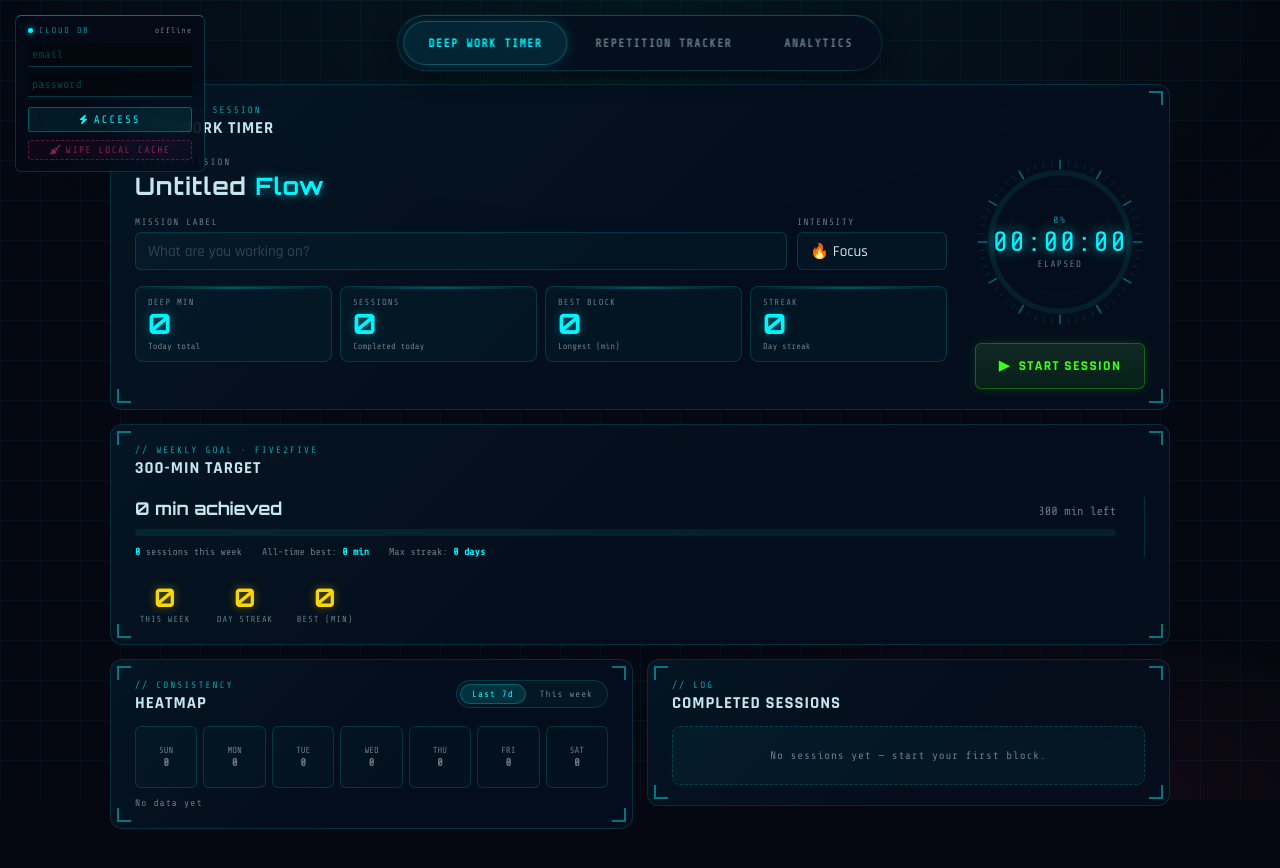
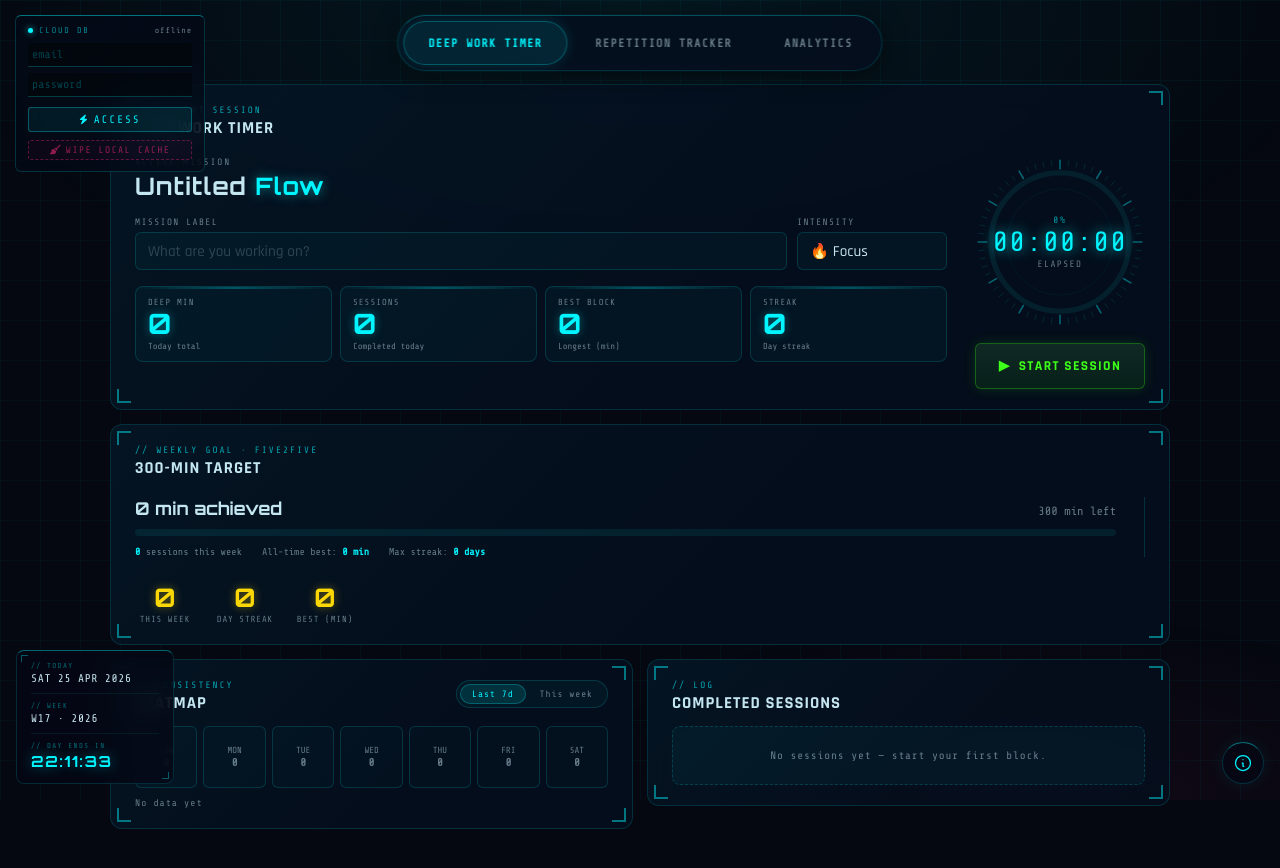
Before and after one commit to nikdimentiy/focustrack, a website built with Vite: page index.html in a window 1280 px wide. Built offline with nearby package versions, Linux system fonts and the light colour scheme.

Commit message:
Added date/time widget; keyboard shortcuts.

```diff
--- a/index.html
+++ b/index.html
@@ -35,6 +35,8 @@
     <div id="an-view"></div>
   </main>
 
+  <div id="footer-widget"></div>
+  <div id="info-btn"></div>
   <div id="toast-container"></div>
 
   <!-- Topic Modal -->
--- a/src/design/components.css
+++ b/src/design/components.css
@@ -34,6 +34,55 @@
 .caw-signout:hover { background: rgba(255,45,120,0.15); }
 .caw-purge   { width: 100%; margin-top: 5px; padding: 4px 0; background: rgba(255,45,120,0.04); border: 1px dashed rgba(255,45,120,0.35); color: rgba(255,45,120,0.55); font-family: var(--font-mono); font-size: .6rem; letter-spacing: .14em; text-transform: uppercase; cursor: pointer; border-radius: 3px; transition: background .2s, color .2s, border-color .2s; }
 .caw-purge:hover { background: rgba(255,45,120,0.12); color: var(--neon-pink); border-color: rgba(255,45,120,0.6); border-style: solid; }
+
+/* ── Info Button (bottom-right) ── */
+#info-btn { position: fixed; bottom: max(16px, calc(12px + env(safe-area-inset-bottom, 0px))); right: 16px; z-index: 9000; }
+.info-btn { width: 42px; height: 42px; border-radius: 50%; background: rgba(5,8,20,0.82); backdrop-filter: blur(14px) saturate(150%); -webkit-backdrop-filter: blur(14px) saturate(150%); border: 1px solid rgba(0,245,255,0.18); border-top: 1px solid rgba(0,245,255,0.45); color: var(--neon-cyan); display: flex; align-items: center; justify-content: center; cursor: pointer; transition: all .25s ease; box-shadow: 0 0 18px rgba(0,245,255,0.08); }
+.info-btn:hover { background: rgba(0,245,255,0.09); border-color: rgba(0,245,255,0.45); box-shadow: 0 0 28px rgba(0,245,255,0.22); transform: scale(1.1) translateY(-1px); color: #fff; }
+.info-btn svg { width: 20px; height: 20px; }
+
+/* Info modal overlay */
+#info-modal { display: none; position: fixed; inset: 0; background: rgba(5,8,16,0.78); backdrop-filter: blur(7px); z-index: 19000; align-items: center; justify-content: center; }
+#info-modal.active { display: flex; }
+.info-box { background: rgba(6,12,28,0.97); border: 1px solid rgba(0,245,255,0.18); border-top: 1px solid rgba(0,245,255,0.48); border-radius: 12px; padding: 26px 28px 24px; width: 90%; max-width: 400px; position: relative; box-shadow: 0 0 60px rgba(0,245,255,0.07), 0 24px 64px rgba(0,0,0,0.7); }
+.info-box::before { content: ''; position: absolute; inset: 0; border-radius: inherit; background: linear-gradient(135deg, rgba(0,245,255,0.03) 0%, transparent 55%); pointer-events: none; }
+
+/* Close button */
+.info-close { position: absolute; top: 12px; right: 12px; width: 28px; height: 28px; background: none; border: 1px solid transparent; border-radius: 5px; color: var(--text-dim); cursor: pointer; display: flex; align-items: center; justify-content: center; transition: all .15s; }
+.info-close:hover { color: var(--neon-pink); border-color: rgba(255,45,120,0.25); background: rgba(255,45,120,0.06); }
+.info-close svg { width: 14px; height: 14px; }
+
+/* Section labels */
+.info-head-lbl { font-family: var(--font-mono); font-size: .52rem; letter-spacing: .2em; color: rgba(0,245,255,0.45); text-transform: uppercase; margin-bottom: 14px; }
+
+/* Shortcuts list */
+.info-shortcuts { display: flex; flex-direction: column; gap: 2px; }
+.info-row { display: flex; align-items: center; gap: 14px; padding: 7px 10px; border-radius: 5px; transition: background .12s; }
+.info-row:hover { background: rgba(0,245,255,0.04); }
+.info-key { font-family: var(--font-mono); font-size: .65rem; letter-spacing: .06em; color: var(--neon-cyan); background: rgba(0,245,255,0.07); border: 1px solid rgba(0,245,255,0.22); border-bottom: 2px solid rgba(0,245,255,0.3); border-radius: 5px; padding: 3px 10px; min-width: 52px; text-align: center; white-space: nowrap; flex-shrink: 0; text-shadow: 0 0 8px rgba(0,245,255,0.4); }
+.info-desc { font-family: var(--font-hud); font-size: .82rem; color: var(--text-main); }
+.info-sub { font-family: var(--font-mono); font-size: .58rem; color: var(--text-dim); }
+
+/* Divider */
+.info-divider { height: 1px; background: rgba(0,245,255,0.08); margin: 18px 0 14px; }
+
+/* Developer section */
+.info-dev { padding: 4px 10px 2px; }
+.info-dev-name { font-family: var(--font-title); font-size: 1.05rem; font-weight: 700; letter-spacing: 3px; text-transform: uppercase; color: var(--text-main); text-shadow: 0 0 20px rgba(0,245,255,0.25); }
+.info-dev-email { display: inline-block; margin-top: 5px; font-family: var(--font-mono); font-size: .65rem; color: var(--neon-cyan); opacity: .7; text-decoration: none; letter-spacing: .06em; transition: opacity .15s; }
+.info-dev-email:hover { opacity: 1; text-shadow: 0 0 10px rgba(0,245,255,0.5); }
+
+/* ── Footer Widget ── */
+#footer-widget { position: fixed; bottom: max(16px, calc(12px + env(safe-area-inset-bottom, 0px))); left: 16px; z-index: 9000; }
+.fw { background: rgba(5,8,20,0.82); backdrop-filter: blur(14px) saturate(150%); -webkit-backdrop-filter: blur(14px) saturate(150%); border: 1px solid rgba(0,245,255,0.15); border-top: 1px solid rgba(0,245,255,0.4); border-radius: 8px; padding: 11px 14px 12px; position: relative; min-width: 158px; }
+.fw-corner { position: absolute; width: 7px; height: 7px; border-color: var(--neon-cyan); border-style: solid; opacity: .35; }
+.fw-tl { top: 4px; left: 4px; border-width: 1px 0 0 1px; }
+.fw-br { bottom: 4px; right: 4px; border-width: 0 1px 1px 0; }
+.fw-lbl { font-family: var(--font-mono); font-size: .45rem; letter-spacing: .2em; color: rgba(0,245,255,0.42); text-transform: uppercase; margin-bottom: 2px; }
+.fw-val { font-family: var(--font-mono); font-size: .7rem; color: var(--text-main); letter-spacing: .06em; }
+.fw-cd  { font-family: var(--font-title); font-size: .95rem; font-weight: 700; color: var(--neon-cyan); letter-spacing: .1em; text-shadow: 0 0 14px rgba(0,245,255,0.45); }
+.fw-sep { height: 1px; background: rgba(0,245,255,0.07); margin: 8px 0; }
+@media (max-width: 599px) { #footer-widget { display: none; } }
 
 /* ── Global Nav ── */
 nav#nav {
--- a/src/main.js
+++ b/src/main.js
@@ -6,7 +6,6 @@ import { timerStore } from './store/timerStore.js';
 import { trackerStore } from './store/trackerStore.js';
 import { loadTimerState, loadSessions, loadTopics } from './services/storage.js';
 import { restoreTimer, startTimer, stopTimer } from './timer/timerEngine.js';
-import { openModal } from './tracker/TopicModal.js';
 import { calcStatus } from './shared/utils.js';
 
 import { AuthWidget } from './auth/AuthWidget.js';
@@ -14,6 +13,7 @@ import { initAuth } from './auth/authState.js';
 import { doSync } from './services/syncEngine.js';
 import { Nav } from './shared/Nav.js';
 import { toast } from './shared/Toast.js';
+import { mountFooterWidget, mountInfoButton } from './shared/FooterWidget.js';
 import { mountTimerView } from './timer/TimerView.js';
 import { mountTrackerView } from './tracker/TrackerView.js';
 import { mountAnalyticsView } from './analytics/AnalyticsView.js';
@@ -29,6 +29,8 @@ function boot() {
   restoreTimer(savedState, savedSessions);
 
   // Mount UI
+  mountFooterWidget(document.getElementById('footer-widget'));
+  mountInfoButton(document.getElementById('info-btn'));
   toast.mount(document.getElementById('toast-container'));
   AuthWidget.mount(document.getElementById('auth-widget'));
 
@@ -63,10 +65,6 @@ function boot() {
       timerStore.get().running ? stopTimer() : startTimer();
       return;
     }
-    if ((e.key === 'n' || e.key === 'N') && _currentView === 'tr') {
-      openModal();
-      return;
-    }
   });
 
   // Init auth — triggers doSync() on login
--- /dev/null
+++ b/src/shared/FooterWidget.js
@@ -0,0 +1,119 @@
+const DAYS = ['SUN','MON','TUE','WED','THU','FRI','SAT'];
+const MONS = ['JAN','FEB','MAR','APR','MAY','JUN','JUL','AUG','SEP','OCT','NOV','DEC'];
+const _pad = n => String(n).padStart(2, '0');
+
+// Week number with Sunday as first day of week
+const _weekNum = d => {
+  const jan1 = new Date(d.getFullYear(), 0, 1);
+  return Math.floor((Math.floor((d - jan1) / 86400000) + jan1.getDay()) / 7) + 1;
+};
+
+export function mountFooterWidget(container) {
+  container.innerHTML = `
+    <div class="fw">
+      <div class="fw-corner fw-tl"></div>
+      <div class="fw-corner fw-br"></div>
+      <div class="fw-block">
+        <div class="fw-lbl">// today</div>
+        <div class="fw-val" id="fw-date"></div>
+      </div>
+      <div class="fw-sep"></div>
+      <div class="fw-block">
+        <div class="fw-lbl">// week</div>
+        <div class="fw-val" id="fw-week"></div>
+      </div>
+      <div class="fw-sep"></div>
+      <div class="fw-block">
+        <div class="fw-lbl">// day ends in</div>
+        <div class="fw-cd" id="fw-cd"></div>
+      </div>
+    </div>`;
+
+  function _tick() {
+    const now = new Date();
+
+    const dateEl = document.getElementById('fw-date');
+    if (dateEl) dateEl.textContent =
+      `${DAYS[now.getDay()]} ${now.getDate()} ${MONS[now.getMonth()]} ${now.getFullYear()}`;
+
+    const weekEl = document.getElementById('fw-week');
+    if (weekEl) weekEl.textContent = `W${_weekNum(now)} · ${now.getFullYear()}`;
+
+    const cdEl = document.getElementById('fw-cd');
+    if (cdEl) {
+      const midnight = new Date(now); midnight.setHours(24, 0, 0, 0);
+      const rem = Math.max(0, midnight - now);
+      const h = Math.floor(rem / 3600000);
+      const m = Math.floor((rem % 3600000) / 60000);
+      const s = Math.floor((rem % 60000) / 1000);
+      cdEl.textContent = `${_pad(h)}:${_pad(m)}:${_pad(s)}`;
+    }
+  }
+
+  _tick();
+  setInterval(_tick, 1000);
+}
+
+export function mountInfoButton(container) {
+  container.innerHTML = `
+    <button class="info-btn" id="info-open" title="Shortcuts & developer info">
+      <svg xmlns="http://www.w3.org/2000/svg" fill="none" viewBox="0 0 24 24" stroke="currentColor">
+        <path stroke-linecap="round" stroke-linejoin="round" stroke-width="1.5"
+          d="M13 16h-1v-4h-1m1-4h.01M21 12a9 9 0 11-18 0 9 9 0 0118 0z"/>
+      </svg>
+    </button>`;
+
+  const modal = document.createElement('div');
+  modal.id = 'info-modal';
+  modal.innerHTML = `
+    <div class="info-box">
+      <div class="modal-corner tl"></div><div class="modal-corner tr"></div>
+      <div class="modal-corner bl"></div><div class="modal-corner br"></div>
+      <button class="info-close" id="info-close">
+        <svg xmlns="http://www.w3.org/2000/svg" fill="none" viewBox="0 0 24 24" stroke="currentColor">
+          <path stroke-linecap="round" stroke-linejoin="round" stroke-width="2" d="M6 18L18 6M6 6l12 12"/>
+        </svg>
+      </button>
+
+      <div class="info-head-lbl">// keyboard shortcuts</div>
+      <div class="info-shortcuts">
+        <div class="info-row">
+          <span class="info-key">1</span>
+          <span class="info-desc">Deep Work Timer</span>
+        </div>
+        <div class="info-row">
+          <span class="info-key">2</span>
+          <span class="info-desc">Repetition Tracker</span>
+        </div>
+        <div class="info-row">
+          <span class="info-key">3</span>
+          <span class="info-desc">Analytics</span>
+        </div>
+        <div class="info-row">
+          <span class="info-key">Space</span>
+          <span class="info-desc">Start / Stop timer <span class="info-sub">— Timer view</span></span>
+        </div>
+        <div class="info-row">
+          <span class="info-key">Esc</span>
+          <span class="info-desc">Close modal</span>
+        </div>
+      </div>
+
+      <div class="info-divider"></div>
+
+      <div class="info-head-lbl">// developer</div>
+      <div class="info-dev">
+        <div class="info-dev-name">Nikey Studio</div>
+        <a class="info-dev-email" href="mailto:nikey.dim@zohomail.com">nikey.dim@zohomail.com</a>
+      </div>
+    </div>`;
+  document.body.appendChild(modal);
+
+  const open  = () => modal.classList.add('active');
+  const close = () => modal.classList.remove('active');
+
+  document.getElementById('info-open').addEventListener('click', open);
+  document.getElementById('info-close').addEventListener('click', close);
+  modal.addEventListener('click', e => { if (e.target === modal) close(); });
+  document.addEventListener('keydown', e => { if (e.key === 'Escape') close(); });
+}
```
Also changed, not shown: .claude/settings.local.json (deleted).
